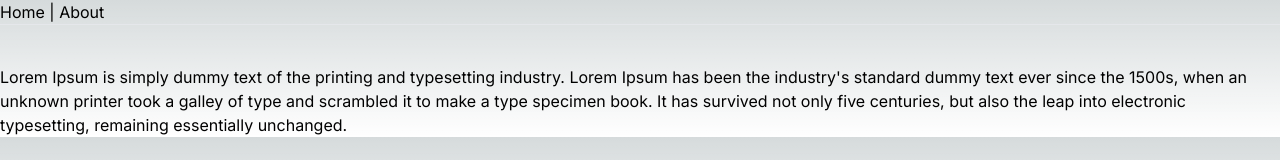
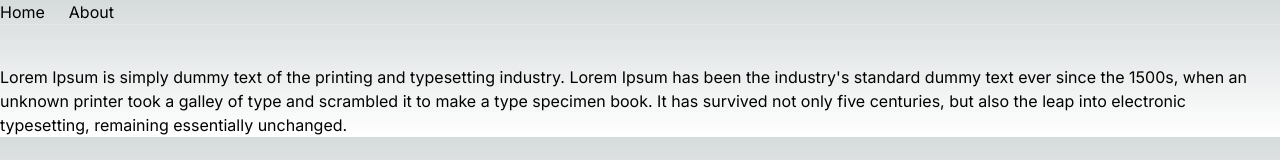
Before and after one commit to shamimfstack/next-crash, a Next.js app: page / in a window 1280 px wide. Shown: the top 160 px of the page. Built offline with nearby package versions, Linux system fonts and the light colour scheme.

Commit message:
navigation added

```diff
--- a/app/layout.js
+++ b/app/layout.js
@@ -1,5 +1,6 @@
 import { Inter } from "next/font/google";
 import "./globals.css";
+import Link from 'next/link';
 
 const inter = Inter({ subsets: ["latin"] });
 
@@ -12,7 +13,12 @@
   return (
     <html lang="en">
       <body className={inter.className}>
-        <nav> Home | About</nav>
+        <nav>
+          <ul className="flex gap-6">
+            <li><Link href="/">Home</Link></li>
+            <li><Link href="/about">About</Link></li>
+          </ul>
+        </nav>
         <hr />
         {children}
       </body>
```
